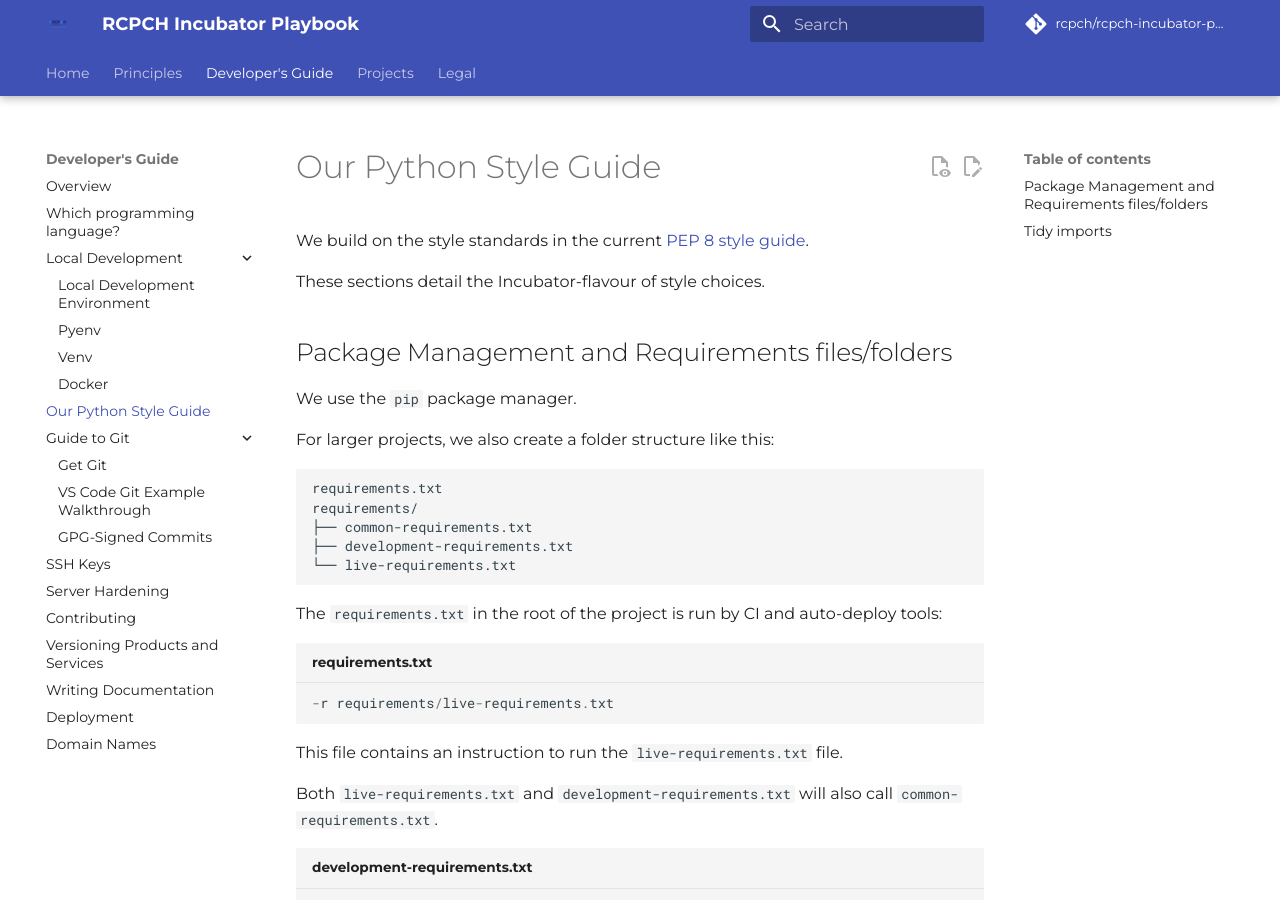
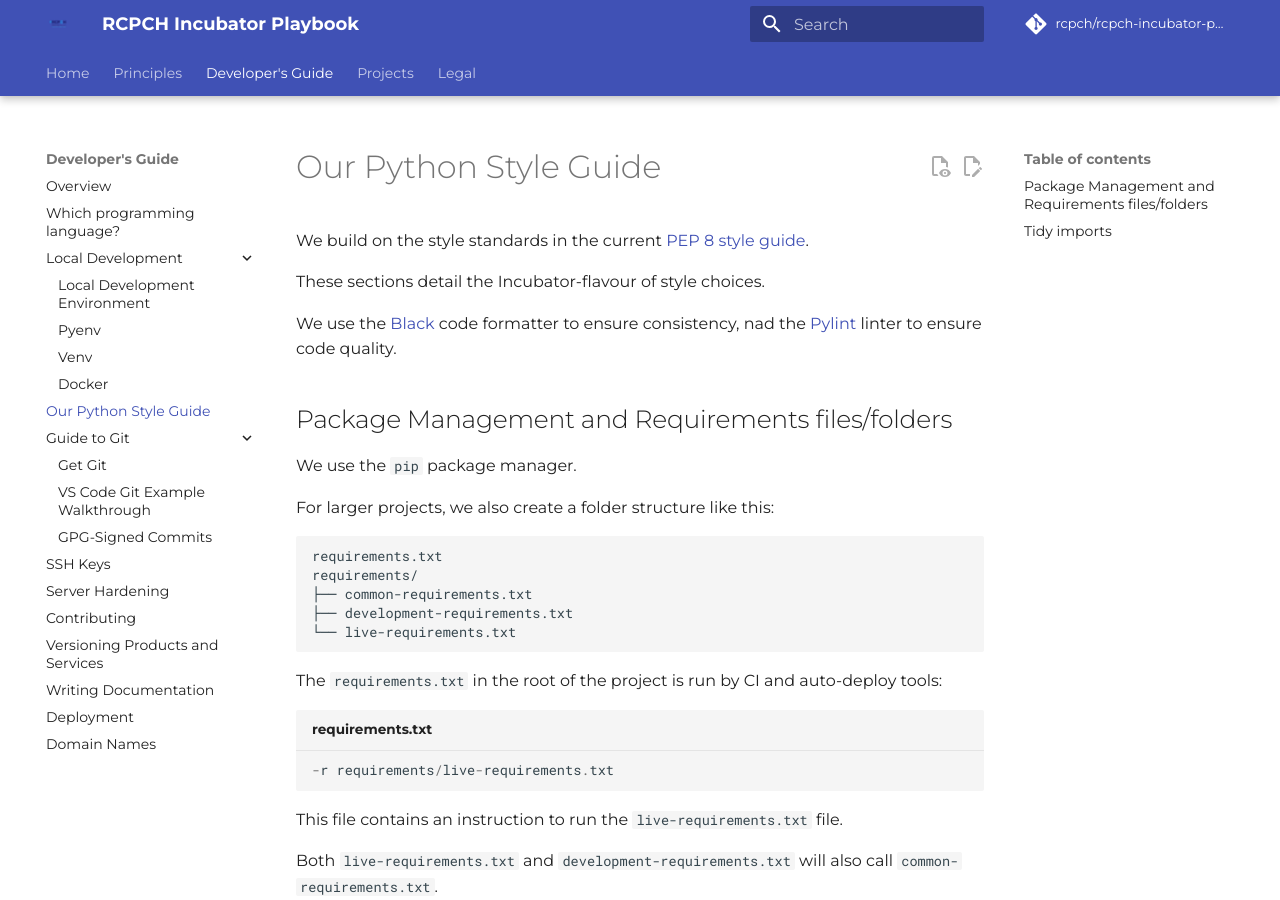
Before and after one commit to rcpch/playbook.rcpch.tech, an MkDocs documentation site: the page built from docs/developer/python-specific/python-specifics.md, in a window 1280 px wide and 900 px high. Built offline with MkDocs 1.6.1 and Material for MkDocs 9.7.7, drawn with Linux system fonts in a browser that asks for light colours; comment, search, counter and statistics services are not loaded.

Commit message:
adds paragraph on Formatters and Linters

```diff
--- a/docs/developer/python-specific/python-specifics.md
+++ b/docs/developer/python-specific/python-specifics.md
@@ -6,6 +6,8 @@ reviewers: Dr Anchit Chandran
 We build on the style standards in the current [PEP 8 style guide](https://peps.python.org/pep-0008/#introduction).
 
 These sections detail the Incubator-flavour of style choices.
+
+We use the [Black](https://github.com/psf/black) code formatter to ensure consistency, nad the [Pylint](https://pypi.org/project/pylint/) linter to ensure code quality.
 
 ## Package Management and Requirements files/folders
 
```
